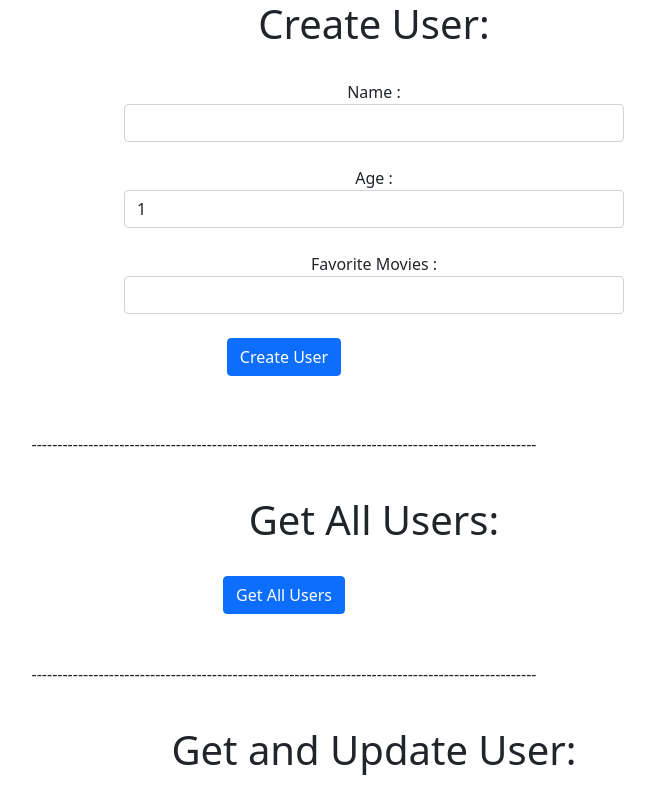
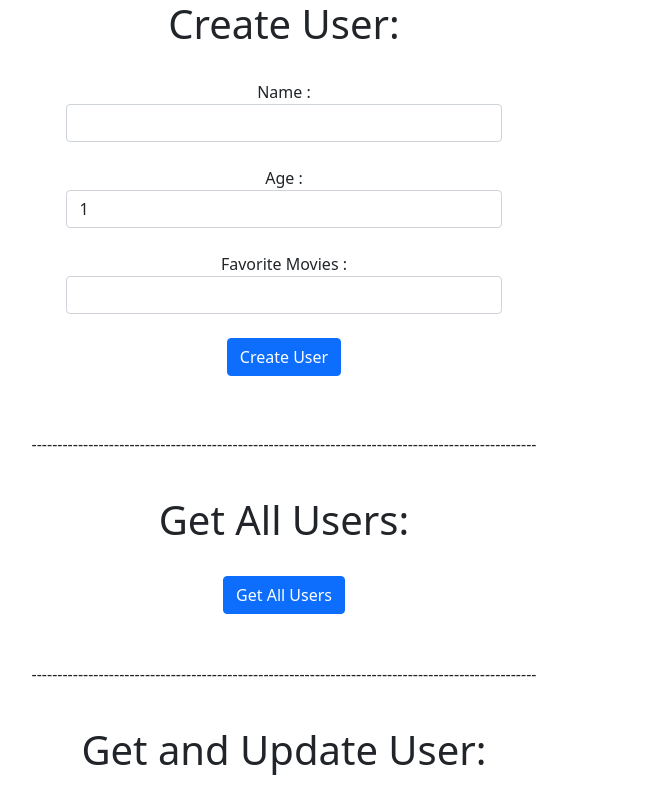
Before and after one commit to Adrusselljr/fullstack-tester, a React (Create React App) app in the folder client/: page / in a window 1280 px wide. Shown: the top 800 px of the page, without its empty margins (356-1011 px from the left). Built offline with nearby package versions, Linux system fonts and the light colour scheme.

Commit message:
modified App.css

```diff
--- a/client/src/App.css
+++ b/client/src/App.css
@@ -1,11 +1,11 @@
 .App {
-  width: 800;
+  width: 100%;
   text-align: center;
 }
 
 .form-group, h1 {
-  margin-left: 480px;
-  width: 500px;
+  margin-left: 33%;
+  width: 34%;
   display: flex;
   flex-direction: column;
   align-items: center;
```
